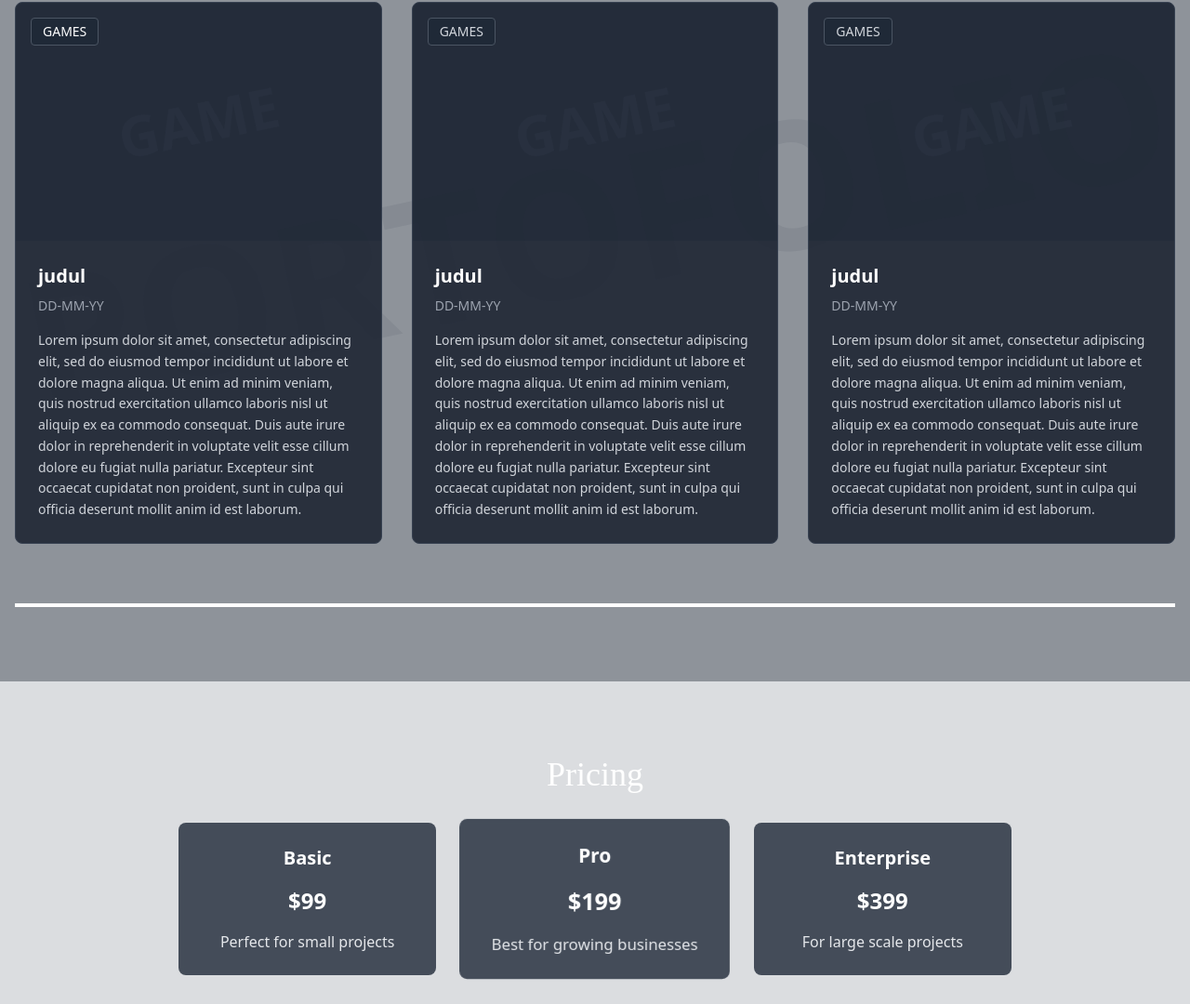
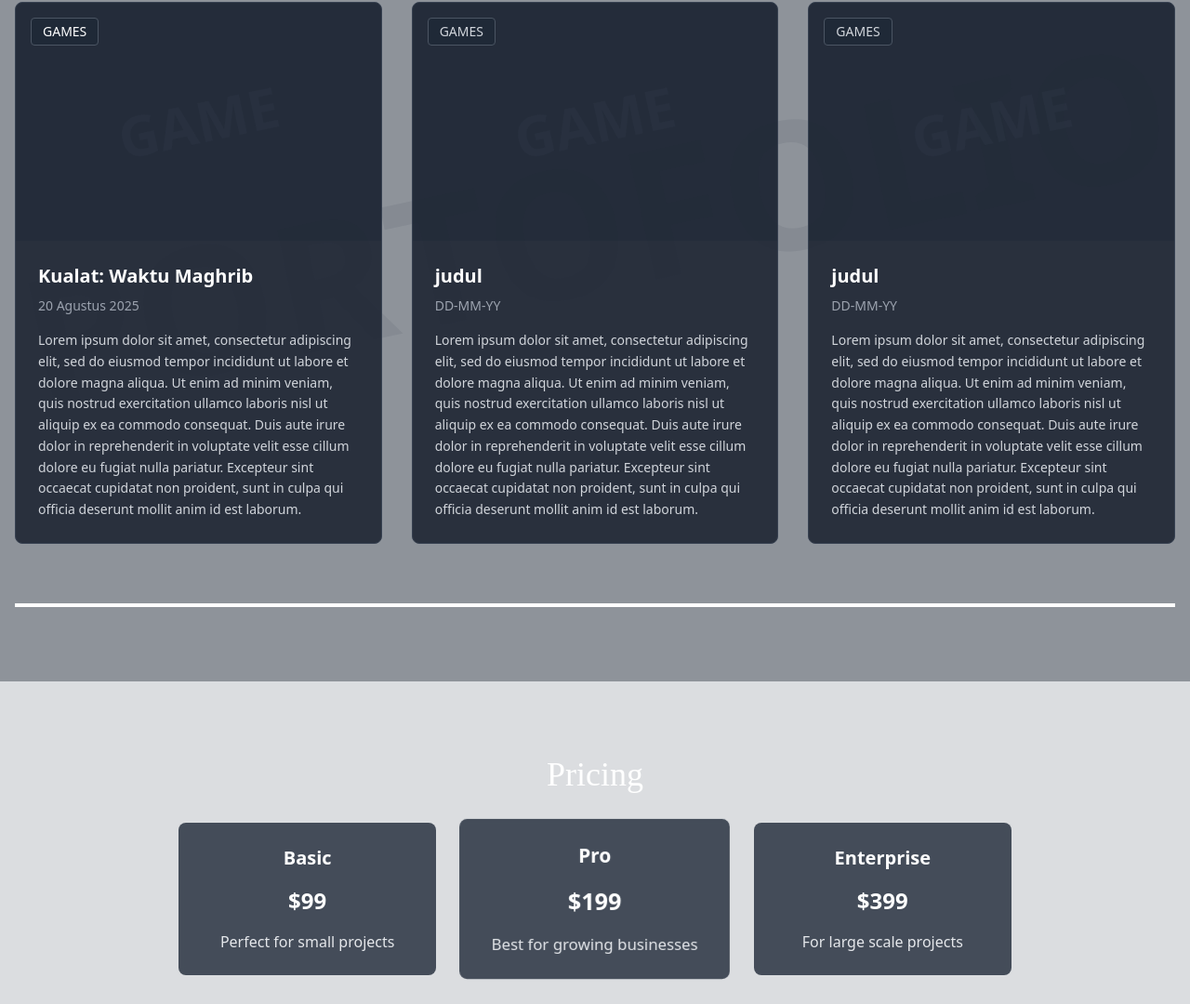
Before and after one commit to marzaananda/ALG-WEB.io, a website: page public/index.html in a window 1280 px wide. Shown: the part 1054-2134 px from the top of the page at 93% size. Drawn offline with Linux system fonts and the light colour scheme; a web font is replaced by a local one.

Commit message:
Update index.html

```diff
--- a/public/index.html
+++ b/public/index.html
@@ -141,8 +141,8 @@
 
 
                     <div class="p-6">
-                        <h3 class="text-xl font-semibold mb-2 text-white group-hover:text-blue-400 transition-colors">judul</h3>
-                        <p class="text-sm text-gray-400 mb-4">DD-MM-YY</p>
+                        <h3 class="text-xl font-semibold mb-2 text-white group-hover:text-blue-400 transition-colors">Kualat: Waktu Maghrib</h3>
+                        <p class="text-sm text-gray-400 mb-4">20 Agustus 2025</p>
                         <p class="text-sm text-gray-300 leading-relaxed">
                             Lorem ipsum dolor sit amet, consectetur adipiscing elit, sed do eiusmod tempor
                             incididunt ut labore et dolore magna aliqua. Ut enim ad minim veniam, quis nostrud
```
